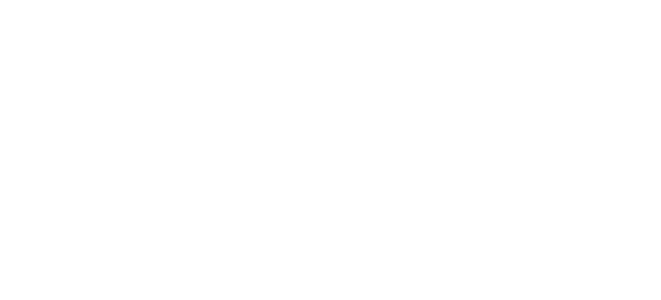
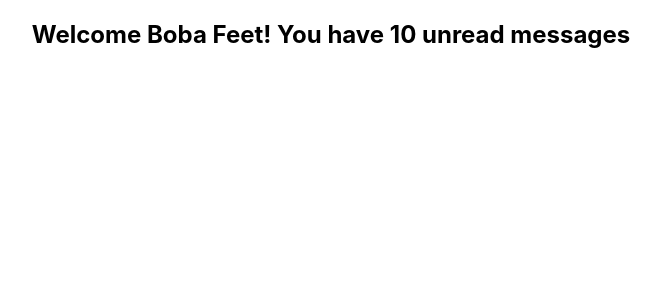
Before and after one commit to AndrzejBuleczka/react-typescript-demo, a React (Create React App) app: page / in a window 1280 px wide. Shown: the top 300 px of the page, without its empty margins (309-970 px from the left). Built offline with nearby package versions, Linux system fonts and the light colour scheme.

Commit message:
lesson 2

```diff
--- a/src/App.tsx
+++ b/src/App.tsx
@@ -1,8 +1,10 @@
 import './App.css';
+import { Greet } from './components/Greet';
 
 function App() {
   return (
     <div className="App">
+      <Greet name='Boba Feet'/>
     </div>
   );
 }
--- /dev/null
+++ b/src/components/Greet.tsx
@@ -0,0 +1,11 @@
+type GreetProps = {
+  name: string
+}
+
+export const Greet = (props: GreetProps) => {
+  return (
+    <div>
+      <h2>Welcome {props.name}! You have 10 unread messages</h2>
+    </div>
+  )
+}
```
